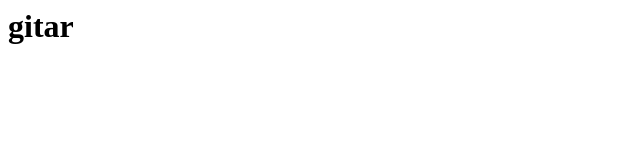
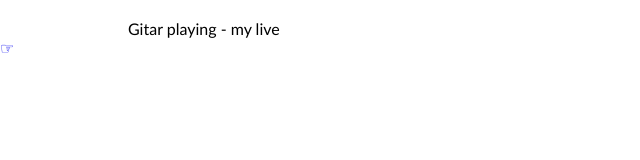
Before and after one commit to arsenicum32/ars32data, a plain HTML site: page html/gitar.html in a window 1280 px wide. Shown: the whole page, without its empty margins (0-640 px from the left). Drawn offline with nearby package versions, Linux system fonts and the light colour scheme.

Commit message:
hot chocolate

```diff
--- /dev/null
+++ b/en/gitar.json
@@ -0,0 +1,4 @@
+{
+  "p": "Gitar playing - my live",
+  "link": "http://soundcloud.com/arsenicum32"
+}
--- a/html/gitar.html
+++ b/html/gitar.html
@@ -1 +1,38 @@
-<h1>gitar</h1>
+<!DOCTYPE html>
+<html >
+  <head>
+    <meta charset="UTF-8">
+    <title>university</title>
+    <style>
+      body{
+        margin: 0;
+        font-family: Gill Sans;
+      }
+      .gitar-p,
+      .gitar-a {
+        margin: auto;
+        margin-top: 1.2em;
+        width: 80%;
+        text-decoration: none;
+      }
+    </style>
+  </head>
+ <body>
+  <p class="gitar-p"></p>
+  <a class='gitar-a'>☞</a>
+  <script src='https://cdnjs.cloudflare.com/ajax/libs/jquery/2.2.2/jquery.min.js'></script>
+  <script>
+  $.ajax({
+     url:"https://raw.githubusercontent.com/arsenicum32/ars32data/gh-pages/"+(navigator.language.slice(0,2) || 'en')+"/gitar.json",
+     dataType: 'json', // Notice! JSONP <-- P (lowercase)
+     success:function(json){
+         $('.gitar-p').text(json.p);
+         $('.gitar-a').attr('href',json.link);
+     },
+     error:function(){
+         $('.gitar-p').text('sww');
+     }
+});
+  </script>
+  </body>
+</html>
--- /dev/null
+++ b/ru/gitar.json
@@ -0,0 +1,4 @@
+{
+  "p": "Люблю играть на гитаре",
+  "link": "http://soundcloud.com/arsenicum32"
+}
```
